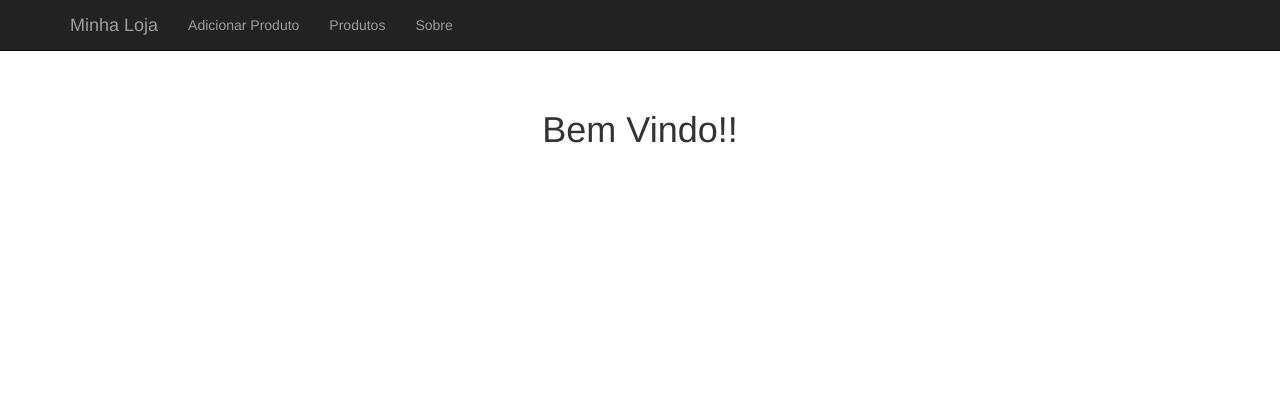
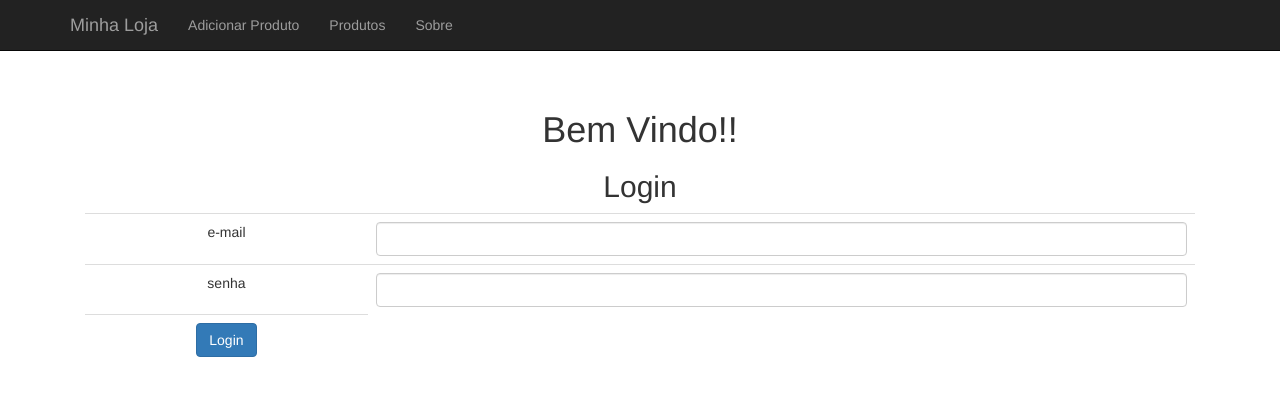
Before and after one commit to buoro/php-mysql, a PHP site: page / in a window 1280 px wide. Shown: the top 396 px of the page. Run offline with PHP 8.4, Linux system fonts and the light colour scheme.

Commit message:
criado formulario de login

```diff
--- a/index.php
+++ b/index.php
@@ -1,3 +1,20 @@
 <?php include('cabecalho.php'); ?>
   <h1>Bem Vindo!!</h1>
+  <h2>Login</h2>
+  <form action="login.php" method="post">
+    <table class="table">
+      <tr>
+        <td>e-mail</td>
+        <td><input class="form-control" type="email" name="email"></td>
+      </tr>
+      <tr>
+        <td>senha</td>
+        <td><input class="form-control" type="password" name="senha"></td>
+      </tr>
+      <tr>
+        <td><button class="btn btn-primary" type="submit">Login</button></td>
+      </tr>
+    </table>
+  </form>
+
 <?php include('rodape.php'); ?>
```
